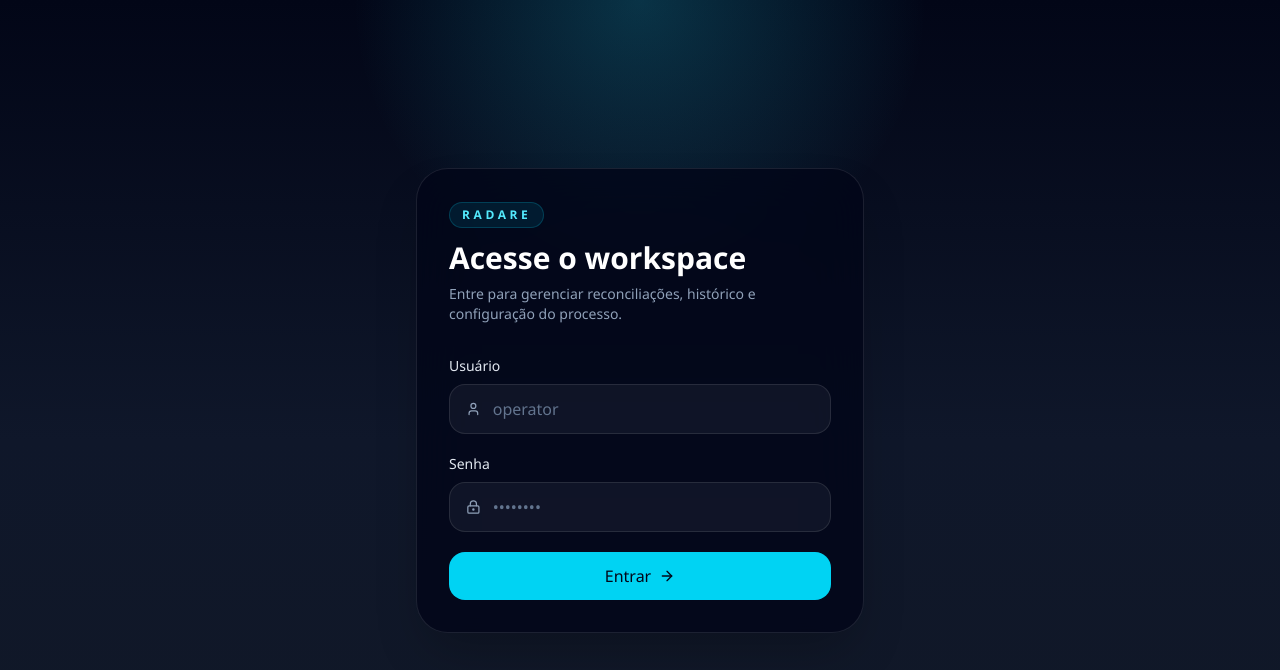
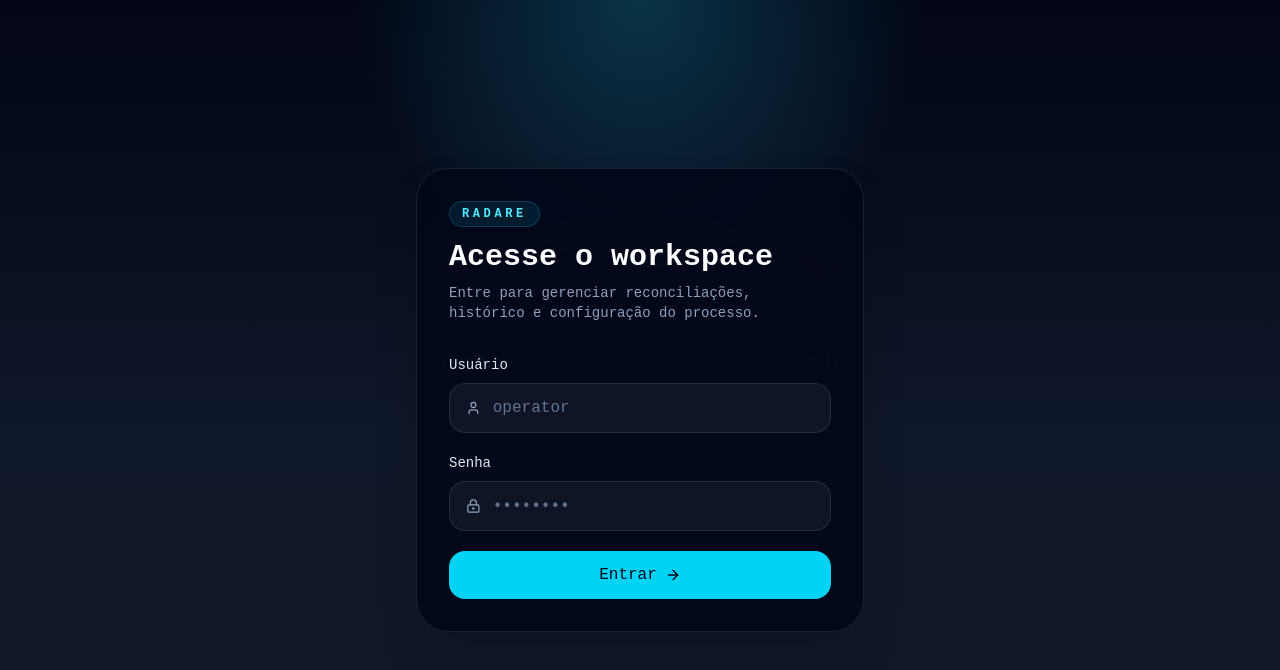
Before and after one commit to notNilton/radar-client, a React (Vite) app in the folder apps/webapp/: page /login in a window 1280 px wide. Shown: the top 670 px of the page. Built offline with nearby package versions, Linux system fonts and the light colour scheme; no server answers.

Commit message:
feat(webapp): implementar sistema de tema escuro e claro com variáveis css

```diff
--- a/apps/webapp/src/main.tsx
+++ b/apps/webapp/src/main.tsx
@@ -6,6 +6,13 @@ import './styles.css';
 import ErrorBoundary from './components/Common/ErrorBoundary';
 import { queryClient } from './lib/query-client';
 import { router } from './router';
+
+// Apply persisted theme before first render to avoid flash
+const storedTheme = (() => {
+  try { return JSON.parse(localStorage.getItem('theme') || '{}').state?.theme ?? 'dark'; }
+  catch { return 'dark'; }
+})();
+document.documentElement.classList.add(storedTheme);
 
 const rootElement = document.getElementById('root');
 
--- /dev/null
+++ b/apps/webapp/src/store/ThemeStore.ts
@@ -0,0 +1,34 @@
+import { create } from 'zustand';
+import { persist } from 'zustand/middleware';
+
+type Theme = 'dark' | 'light';
+
+interface ThemeState {
+  theme: Theme;
+  toggle: () => void;
+}
+
+function applyTheme(theme: Theme) {
+  const root = document.documentElement;
+  root.classList.toggle('dark', theme === 'dark');
+  root.classList.toggle('light', theme === 'light');
+}
+
+export const useThemeStore = create<ThemeState>()(
+  persist(
+    (set, get) => ({
+      theme: 'dark',
+      toggle: () => {
+        const next: Theme = get().theme === 'dark' ? 'light' : 'dark';
+        applyTheme(next);
+        set({ theme: next });
+      },
+    }),
+    {
+      name: 'theme',
+      onRehydrateStorage: () => (state) => {
+        if (state) applyTheme(state.theme);
+      },
+    },
+  ),
+);
--- a/apps/webapp/src/styles.css
+++ b/apps/webapp/src/styles.css
@@ -1,31 +1,121 @@
 @import "tailwindcss";
 
-:root {
+/* ─── Dark theme (default) ─────────────────────────────────────────────────── */
+:root,
+.dark {
+  --bg:        #020617;   /* slate-950            */
+  --surface:   #0f172a;   /* slate-900            */
+  --panel:     #1e293b;   /* slate-800            */
+  --border:    rgba(255,255,255,0.09);
+  --border-md: rgba(255,255,255,0.14);
+
+  --tx-1:      #f1f5f9;   /* primary text         */
+  --tx-2:      #94a3b8;   /* secondary text       */
+  --tx-3:      #475569;   /* muted text           */
+
+  --accent:    #22d3ee;   /* cyan-400             */
+  --accent-bg: rgba(34,211,238,0.10);
+  --accent-bd: rgba(34,211,238,0.30);
+
+  --danger:    #f87171;
+  --danger-bg: rgba(248,113,113,0.10);
+
+  --node-src:  rgba(8,  145,178, 0.15);
+  --node-src-b:#0e7490;
+  --node-snk:  rgba(5,  150,105, 0.15);
+  --node-snk-b:#047857;
+  --node-spl:  rgba(168,85, 247, 0.15);
+  --node-spl-b:#7c3aed;
+  --node-mrg:  rgba(217,119,6,  0.15);
+  --node-mrg-b:#b45309;
+  --node-prc:  rgba(51, 65, 85, 0.60);
+  --node-prc-b:#334155;
+
+  --canvas-bg: #020617;
+  --canvas-dot:#1e293b;
+
+  --rf-bg:     #020617;
+
   color-scheme: dark;
-  font-family: "IBM Plex Sans", "Segoe UI", sans-serif;
-  background: #020617;
-  color: #e2e8f0;
 }
 
-* {
-  box-sizing: border-box;
+/* ─── Light theme — calibrated for matte screens ───────────────────────────
+   Goals: no pure white, warm neutral base to kill glare, ink-like text,
+   industrial blue accent with proper contrast (WCAG AA ≥4.5:1).
+   Base hue: 40° (warm gray) keeps eyes relaxed on diffuse light.          */
+.light {
+  --bg:        #eae8e3;   /* warm off-white, not paper-white              */
+  --surface:   #dedad4;   /* slightly darker — panels lift from bg        */
+  --panel:     #d3cfc8;   /* deeper panel for nested elements             */
+  --border:    rgba(0,0,0,0.10);
+  --border-md: rgba(0,0,0,0.18);
+
+  --tx-1:      #18170f;   /* warm near-black — softer than #000           */
+  --tx-2:      #504c43;   /* secondary — warm slate                       */
+  --tx-3:      #8a8479;   /* muted                                        */
+
+  --accent:    #0369a1;   /* sky-700 — 7:1 on light bg, industrial        */
+  --accent-bg: rgba(3,105,161,0.08);
+  --accent-bd: rgba(3,105,161,0.30);
+
+  --danger:    #b91c1c;
+  --danger-bg: rgba(185,28,28,0.08);
+
+  --node-src:  rgba(2,132,199,0.12);
+  --node-src-b:#0369a1;
+  --node-snk:  rgba(4,120,87, 0.12);
+  --node-snk-b:#047857;
+  --node-spl:  rgba(109,40,217,0.12);
+  --node-spl-b:#6d28d9;
+  --node-mrg:  rgba(180,83, 9, 0.12);
+  --node-mrg-b:#b45309;
+  --node-prc:  rgba(100,92,82,0.10);
+  --node-prc-b:#78716c;
+
+  --canvas-bg: #dedad4;
+  --canvas-dot:#c4bfb7;
+
+  --rf-bg:     #dedad4;
+
+  color-scheme: light;
 }
 
-html,
-body,
-#root {
-  min-height: 100%;
+/* ─── Base ──────────────────────────────────────────────────────────────────── */
+* { box-sizing: border-box; }
+
+html, body, #root {
+  height: 100%;
+  margin: 0;
+  background: var(--bg);
+  color: var(--tx-1);
+  font-family: "IBM Plex Mono", "JetBrains Mono", "Cascadia Code", ui-monospace, monospace;
 }
 
-body {
-  margin: 0;
-  background: #020617;
-  color: #e2e8f0;
+button, input, select, textarea { font: inherit; }
+
+/* ─── ReactFlow overrides ───────────────────────────────────────────────────── */
+.react-flow__renderer,
+.react-flow__background { background: var(--canvas-bg) !important; }
+
+.react-flow__edge-path,
+.react-flow__edge-interaction { stroke: var(--tx-3) !important; }
+
+.react-flow__edge-text { fill: var(--tx-2) !important; font-size: 10px !important; }
+
+.react-flow__edge-textbg { fill: var(--canvas-bg) !important; }
+
+.react-flow__controls {
+  background: var(--surface) !important;
+  border: 1px solid var(--border) !important;
+  border-radius: 4px !important;
+  box-shadow: none !important;
 }
-
-button,
-input,
-select,
-textarea {
-  font: inherit;
+.react-flow__controls-button {
+  background: var(--surface) !important;
+  border-bottom: 1px solid var(--border) !important;
+  color: var(--tx-2) !important;
+  fill: var(--tx-2) !important;
 }
+.react-flow__controls-button:hover {
+  background: var(--panel) !important;
+}
```
